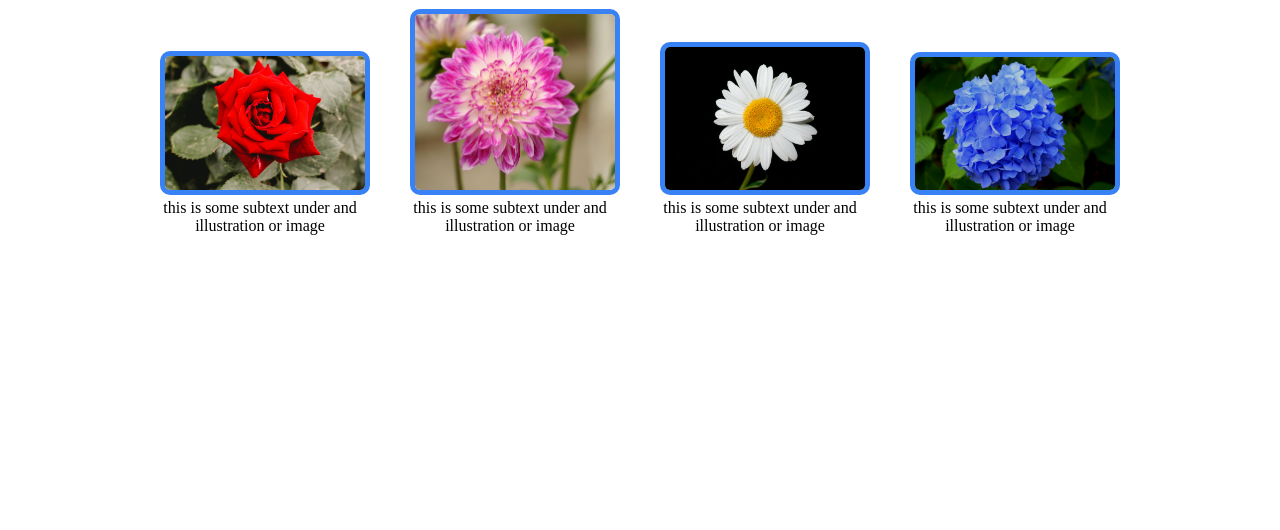
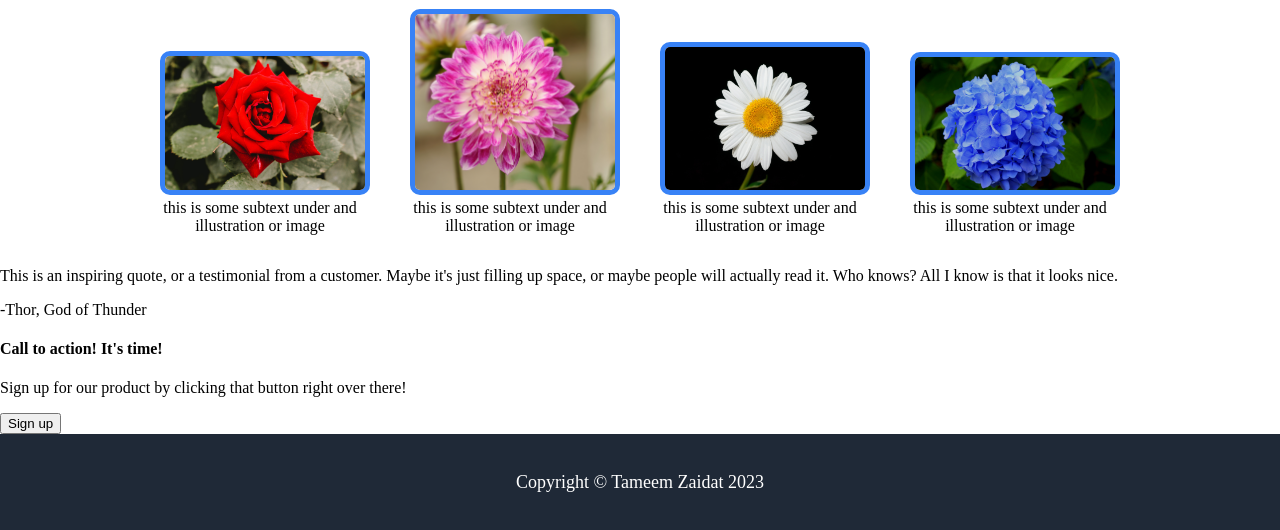
Before and after one commit to tzaidat/landing-page, a plain HTML site: page index.html in a window 1280 px wide. Shown: the part 536-1066 px from the top of the page. Before the commit the page ends 800 px from the top, so only its background shows below. Drawn offline with Linux system fonts and the light colour scheme.

Commit message:
Add html content and complete footer

```diff
--- a/index.html
+++ b/index.html
@@ -51,6 +51,30 @@
 
             </div>
         </div>
+
+        <div class="quote-section">
+            <p class="quote">This is an inspiring quote, or a testimonial
+                from a customer. Maybe it's just filling up space, or
+                maybe people will actually read it. Who knows? All
+                I know is that it looks nice.
+            </p>
+            <p class="author">
+                -Thor, God of Thunder
+            </p>
+        </div>
+
+        <div class="call-to-action-section">
+            <div class="container">
+                <h4>Call to action! It's time!</h4>
+                <p>Sign up for our product by clicking that button right over there!</p>
+                <button>Sign up</button>
+            </div>
+        </div>
+
+        <div class="footer">
+            <p>Copyright © Tameem Zaidat 2023</p>
+        </div>
+
     </div>
 </body>
 </html>
--- a/styles.css
+++ b/styles.css
@@ -99,3 +99,13 @@ h2 {
     font-size: 36px;
     color: #1F2937;
 }
+
+.footer {
+    background-color: #1F2937;
+    font-size: 18px;
+    color: white;
+    display: flex;
+    justify-content: center;
+    align-items: center;
+    padding: 20px
+}
```
